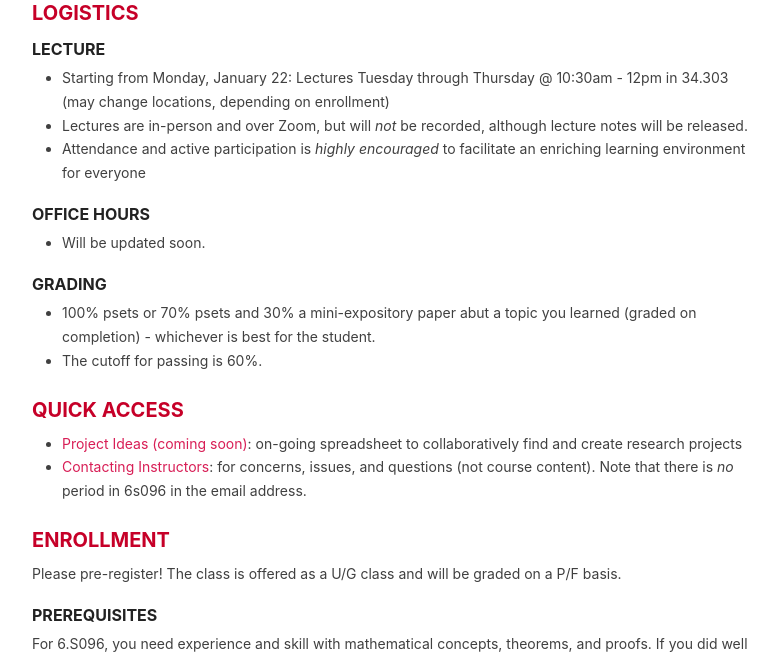
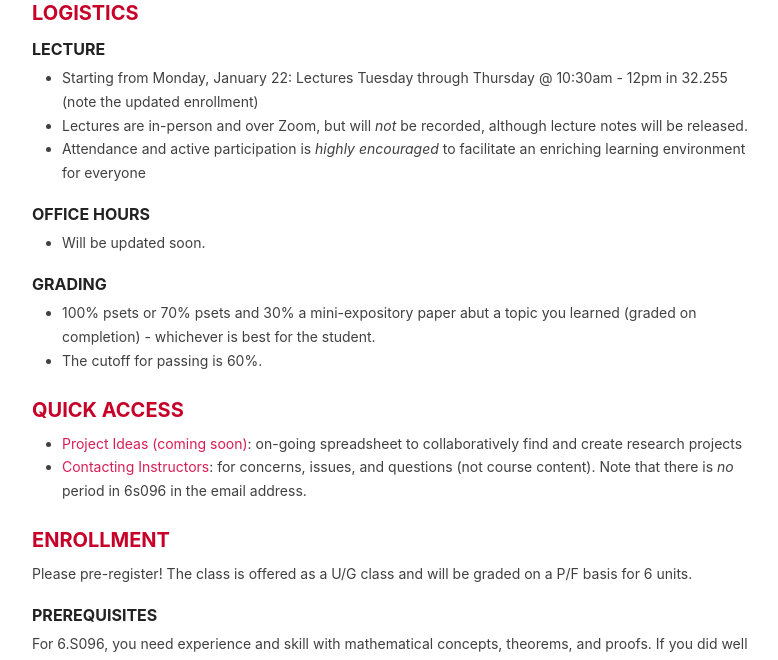
Before and after one commit to 6s096-iap24/6s096-iap24.github.io, a Jekyll site: the page built from _pages/home.md, in a window 1280 px wide, cut to the strip 985-1645 px from the top of the page. Shown: the whole strip, without its empty margins (248-1026 px from the left). Built offline with Jekyll 4.4.1, drawn with Linux system fonts in a browser that asks for light colours.

Commit message:
Update home.md

```diff
--- a/_pages/home.md
+++ b/_pages/home.md
@@ -34,7 +34,7 @@ Please fill in this google form if you're interested in the class so we can gaug
 
 ## LOGISTICS
 ### LECTURE
-- Starting from Monday, January 22: Lectures Tuesday through Thursday @ 10:30am - 12pm in 34.303 (may change locations, depending on enrollment)
+- Starting from Monday, January 22: Lectures Tuesday through Thursday @ 10:30am - 12pm in 32.255 (note the updated enrollment)
 - Lectures are in-person and over Zoom, but will *not* be recorded, although lecture notes will be released.
 - Attendance and active participation is *highly encouraged* to facilitate an enriching learning environment for everyone
 
@@ -52,7 +52,7 @@ Please fill in this google form if you're interested in the class so we can gaug
 - [Contacting Instructors](mailto:6s096-iap24@mit.edu): for concerns, issues, and questions (not course content). Note that there is *no* period in 6s096 in the email address.
 
 ## ENROLLMENT
-Please pre-register! The class is offered as a U/G class and will be graded on a P/F basis.
+Please pre-register! The class is offered as a U/G class and will be graded on a P/F basis for 6 units.
 
 ### PREREQUISITES
 For 6.S096, you need experience and skill with mathematical concepts, theorems, and proofs.  If you did well in 18.062/6.042, 18.200, 18.090, or any proof-oriented mathematics class, you should be fine! Some exposure to elementary number theory (modular arithmetic) and programming (e.g. Python) is also strongly recommended but not required. We  _based these on 18.404's recommended background_
```
